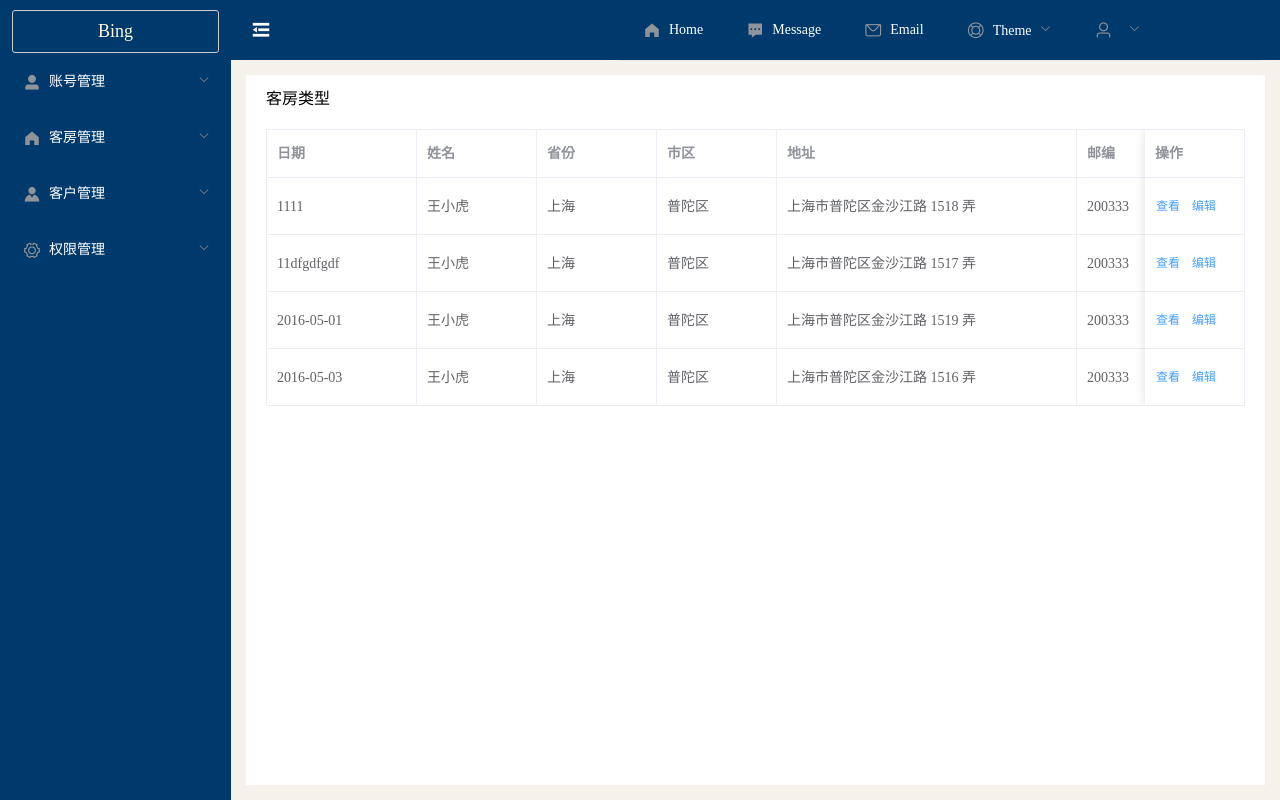
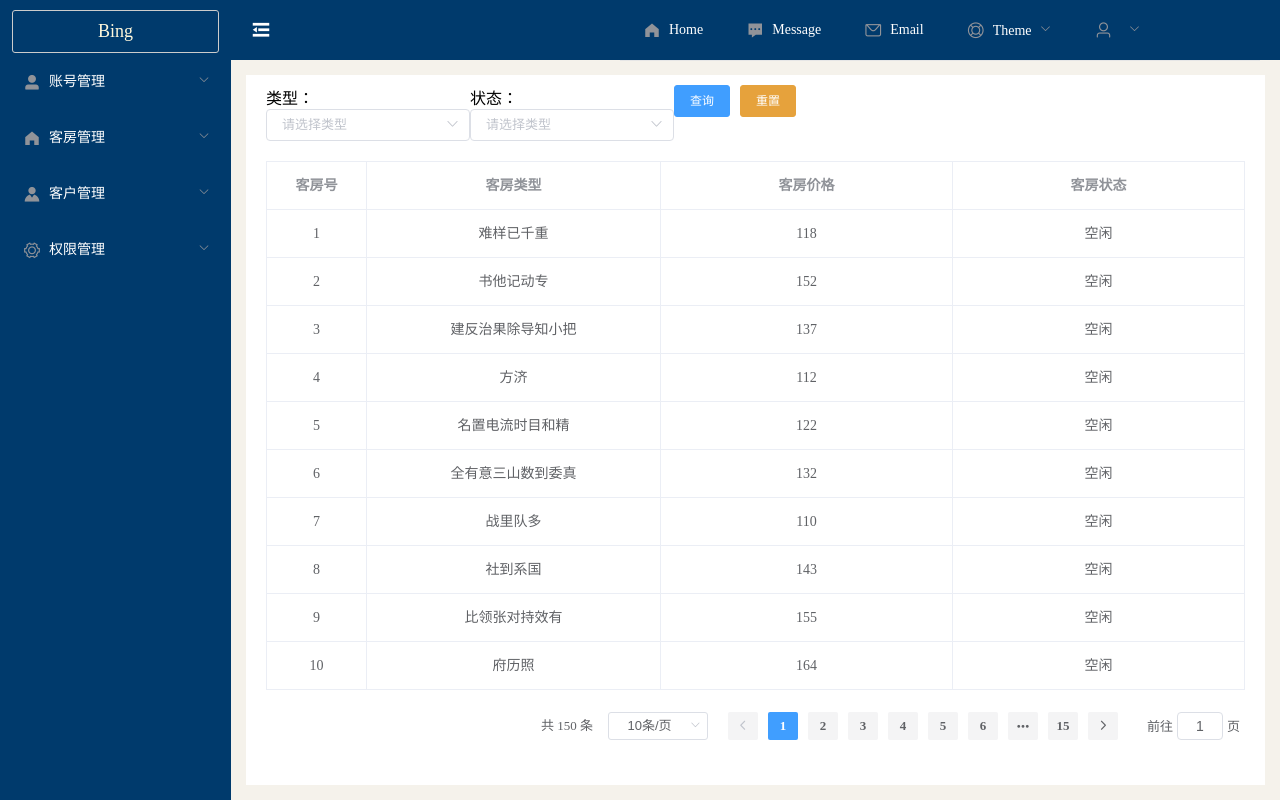
Before and after one commit to xiaopangzhi0630/hotelManger, a Vue app: page /layout/roomType in a window 1280 px wide. Built offline with nearby package versions, Linux system fonts and the light colour scheme.

Commit message:
客房管理添加数据提交#0617

```diff
--- a/src/views/guest/guestList.vue
+++ b/src/views/guest/guestList.vue
@@ -22,7 +22,7 @@
 
     </el-row>
 
-    <el-table :data="tableData" border style="width: 100%; ">
+    <el-table :data="tableData" border style="width: 100%; " v-loading="isLoading">
       <el-table-column prop="roomId" label="客房号" width="100" align="center">
       </el-table-column>
       <el-table-column prop="roomTypeName" label="客房类型" align="center">
@@ -45,6 +45,7 @@
   export default {
     data() {
       return {
+        isLoading: false,
         tableData: [],
         tolal: 0,
         currentPage: 1,
@@ -86,11 +87,13 @@
     methods: {
       async getRoomList() {
         console.log(this);
+        this.isLoading = true;
         let res = await this.$get('/api/roomlist');
         console.log(res)
         if (res.status == 200) {
           this.tableData = res.data;
           this.tolal = res.total;
+          this.isLoading = false;
         }
       },
 
--- a/src/views/roomManager/RoomManager.vue
+++ b/src/views/roomManager/RoomManager.vue
@@ -1,91 +1,87 @@
 <template>
   <div class="app-layout">
-    客房管理
-
-    <el-row :gutter="20">
+    <!-- <el-row :gutter="20">
       <el-col :span="16">
         <div class="grid-content bg-purple">
-          <el-button type="primary">添加</el-button>
+          <el-button type="primary" @click="addUser">增加角色</el-button>
         </div>
       </el-col>
       <el-col :span="8">
         <div class="grid-content bg-purple">
           <el-input placeholder="请输入内容" v-model="input3" class="input-with-select">
-
-            <el-button slot="append" icon="el-icon-search"></el-button>
+            <el-button type="primary" slot="append" icon="el-icon-search"></el-button>
           </el-input>
         </div>
       </el-col>
-    </el-row>
-    <el-table :data="tableData" border style="width: 100%; margin-top: 20px">
-      <el-table-column fixed prop="date" label="日期" width="150">
+    </el-row> -->
+    <el-table :data="roleList" border style="margin-top: 20px" v-loading="isLoading">
+      <el-table-column prop="date" label="日期" align="center" width="150"> </el-table-column>
+      <el-table-column prop="name" label="姓名" align="center"> </el-table-column>
+      <el-table-column prop="province" label="省份" align="center">
       </el-table-column>
-      <el-table-column prop="name" label="姓名" width="120">
+      <el-table-column prop="city" label="市区" align="center"> </el-table-column>
+      <el-table-column prop="address" label="地址" align="center">
       </el-table-column>
-      <el-table-column prop="province" label="省份" width="120">
-      </el-table-column>
-      <el-table-column prop="city" label="市区" width="120">
-      </el-table-column>
-      <el-table-column prop="address" label="地址" width="300">
-      </el-table-column>
-      <el-table-column prop="zip" label="邮编">
-      </el-table-column>
-      <el-table-column fixed="right" label="操作" width="100">
+      <el-table-column prop="zip" label="邮编" align="center"> </el-table-column>
+      <el-table-column fixed="right" label="操作" width="100" align="center">
         <template slot-scope="scope">
           <el-button @click="handleClick(scope.row)" type="text" size="small">查看</el-button>
           <el-button type="text" size="small">编辑</el-button>
         </template>
       </el-table-column>
     </el-table>
+
+    <el-pagination class="fr" @size-change="handleSizeChange" @current-change="handleCurrentChange"
+      :current-page="currentPage4" :page-sizes="[100, 200, 300, 400]" :page-size="100"
+      layout="total, sizes, prev, pager, next, jumper" :total="400" background>
+    </el-pagination>
   </div>
-
 </template>
 
 <script>
+  // 导入角色用户api层
+  import * as role_api from "../../api/role_api.js"; //将role_api中的方法全部导出给一个role_api对象
+
   export default {
-    methods: {
-      handleClick(row) {
-        console.log('row', row);
-      }
+    data() {
+      return {
+        isLoading: false,
+        input3: "",
+        roleList: [],
+      };
     },
 
-    data() {
-      return {
-        input3: '',
-        tableData: [{
-          date: '1111',
-          name: '王小虎',
-          province: '上海',
-          city: '普陀区',
-          address: '上海市普陀区金沙江路 1518 弄',
-          zip: 200333
-        }, {
-          date: '11dfgdfgdf',
-          name: '王小虎',
-          province: '上海',
-          city: '普陀区',
-          address: '上海市普陀区金沙江路 1517 弄',
-          zip: 200333
-        }, {
-          date: '2016-05-01',
-          name: '王小虎',
-          province: '上海',
-          city: '普陀区',
-          address: '上海市普陀区金沙江路 1519 弄',
-          zip: 200333
-        }, {
-          date: '2016-05-03',
-          name: '王小虎',
-          province: '上海',
-          city: '普陀区',
-          address: '上海市普陀区金沙江路 1516 弄',
-          zip: 200333
-        }]
-      }
-    }
-  }
+    created() {
+      this.getRoleList()
+    },
+    methods: {
+      async getRoleList() {
+        // 获取列表数据
+        this.isLoading = true;
+        let res = await role_api.roleList();
+        console.log('res2222', res.data);
+        if (res.status == 200) {
+          this.roleList = res.data;
+          this.isLoading = false;
+        };
+      },
+
+      handleSizeChange(val) {
+        console.log(`每页 ${val} 条`);
+        this.getRoleList()
+      },
+      handleCurrentChange(val) {
+        console.log(`当前页: ${val}`);
+        this.getRoleList()
+      },
+
+      handleClick(row) {
+        console.log(row);
+      },
+      addUser() {},
+    },
+  };
 </script>
 
 <style lang="sass" scoped>
-
 </style>>
--- a/src/views/roomType/RoomType.vue
+++ b/src/views/roomType/RoomType.vue
@@ -1,90 +1,114 @@
 <template>
-  <div class="app-layout">
-    客房类型
-    <!-- <el-row :gutter="20">
-      <el-col :span="16">
-        <div class="grid-content bg-purple">
-          <el-button type="primary">添加</el-button>
-        </div>
+  <div class="app-layout clearfix">
+
+    <el-row class="mb20">
+      <el-col :span="5">
+        <span>类型：</span>
+        <el-select v-model="roomType" placeholder="请选择类型" size='small'>
+          <el-option v-for="item in roomTypeList" :key="item.value" :label="item.label" :value="item.value">
+          </el-option>
+        </el-select>
       </el-col>
-      <el-col :span="8">
-        <div class="grid-content bg-purple">
-          <el-input placeholder="请输入内容" v-model="input3" class="input-with-select">
+      <el-col :span="5">
+        <span>状态：</span>
+        <el-select v-model="roomState" placeholder="请选择类型" size='small'>
+          <el-option v-for="item in roomStateList" :key="item.value" :label="item.label" :value="item.value">
+          </el-option>
+        </el-select>
+      </el-col>
 
-            <el-button slot="append" icon="el-icon-search"></el-button>
-          </el-input>
-        </div>
-      </el-col>
-    </el-row> -->
-    <el-table :data="tableData" border style="width: 100%; margin-top: 20px">
-      <el-table-column fixed prop="date" label="日期" width="150">
+      <el-button type="primary" size='small'>查询</el-button>
+      <el-button type="warning" size='small'>重置</el-button>
+
+    </el-row>
+
+    <el-table :data="tableData" border style="width: 100%; " v-loading="isLoading">
+      <el-table-column prop="roomId" label="客房号" width="100" align="center">
       </el-table-column>
-      <el-table-column prop="name" label="姓名" width="120">
+      <el-table-column prop="roomTypeName" label="客房类型" align="center">
       </el-table-column>
-      <el-table-column prop="province" label="省份" width="120">
+      <el-table-column prop="roomTypePrice" label="客房价格" align="center">
       </el-table-column>
-      <el-table-column prop="city" label="市区" width="120">
-      </el-table-column>
-      <el-table-column prop="address" label="地址" width="300">
-      </el-table-column>
-      <el-table-column prop="zip" label="邮编">
-      </el-table-column>
-      <el-table-column fixed="right" label="操作" width="100">
-        <template slot-scope="scope">
-          <el-button @click="handleClick(scope.row)" type="text" size="small">查看</el-button>
-          <el-button type="text" size="small">编辑</el-button>
-        </template>
+      <el-table-column prop="roomState" label="客房状态" align="center">
       </el-table-column>
     </el-table>
+
+    <el-pagination class="fr" @size-change="handleSizeChange" @current-change="handleCurrentChange"
+      :current-page="currentPage" :page-sizes="[10, 20, 30, 40]" :page-size="10"
+      layout="total, sizes, prev, pager, next, jumper" :total="tolal" background style="margin-top: 20px;">
+    </el-pagination>
   </div>
-
 </template>
 
 <script>
+  // import axios from 'axios'
   export default {
-    methods: {
-      handleClick(row) {
-        console.log('row', row);
+    data() {
+      return {
+        isLoading: false,
+        tableData: [],
+        tolal: 0,
+        currentPage: 1,
+        roomType: '',
+        roomTypeList: [{
+            label: '标准间',
+            value: 0
+          },
+          {
+            label: '大床房',
+            value: 1
+          },
+          {
+            label: '豪华间',
+            value: 3
+          },
+        ],
+        roomState: '',
+        roomStateList: [{
+            label: '空闲',
+            value: 0
+          },
+          {
+            label: '入住',
+            value: 1
+          },
+          {
+            label: '维修',
+            value: 3
+          }
+        ]
+
       }
     },
 
-    data() {
-      return {
-        input3: '',
-        tableData: [{
-          date: '1111',
-          name: '王小虎',
-          province: '上海',
-          city: '普陀区',
-          address: '上海市普陀区金沙江路 1518 弄',
-          zip: 200333
-        }, {
-          date: '11dfgdfgdf',
-          name: '王小虎',
-          province: '上海',
-          city: '普陀区',
-          address: '上海市普陀区金沙江路 1517 弄',
-          zip: 200333
-        }, {
-          date: '2016-05-01',
-          name: '王小虎',
-          province: '上海',
-          city: '普陀区',
-          address: '上海市普陀区金沙江路 1519 弄',
-          zip: 200333
-        }, {
-          date: '2016-05-03',
-          name: '王小虎',
-          province: '上海',
-          city: '普陀区',
-          address: '上海市普陀区金沙江路 1516 弄',
-          zip: 200333
-        }]
+    created() {
+      this.getRoomList();
+    },
+    methods: {
+      async getRoomList() {
+        console.log(this);
+        this.isLoading = true;
+        let res = await this.$get('/api/roomlist');
+        console.log(res)
+        if (res.status == 200) {
+          this.tableData = res.data;
+          this.tolal = res.total;
+          this.isLoading = false;
+        }
+      },
+
+      handleSizeChange(val) {
+        this.getRoomList();
+      },
+
+      handleCurrentChange(val) {
+        this.getRoomList();
       }
     }
+
   }
 </script>
 
-<style lang="sass" scoped>
+<style>
 
-</style>>
+</style>
```
